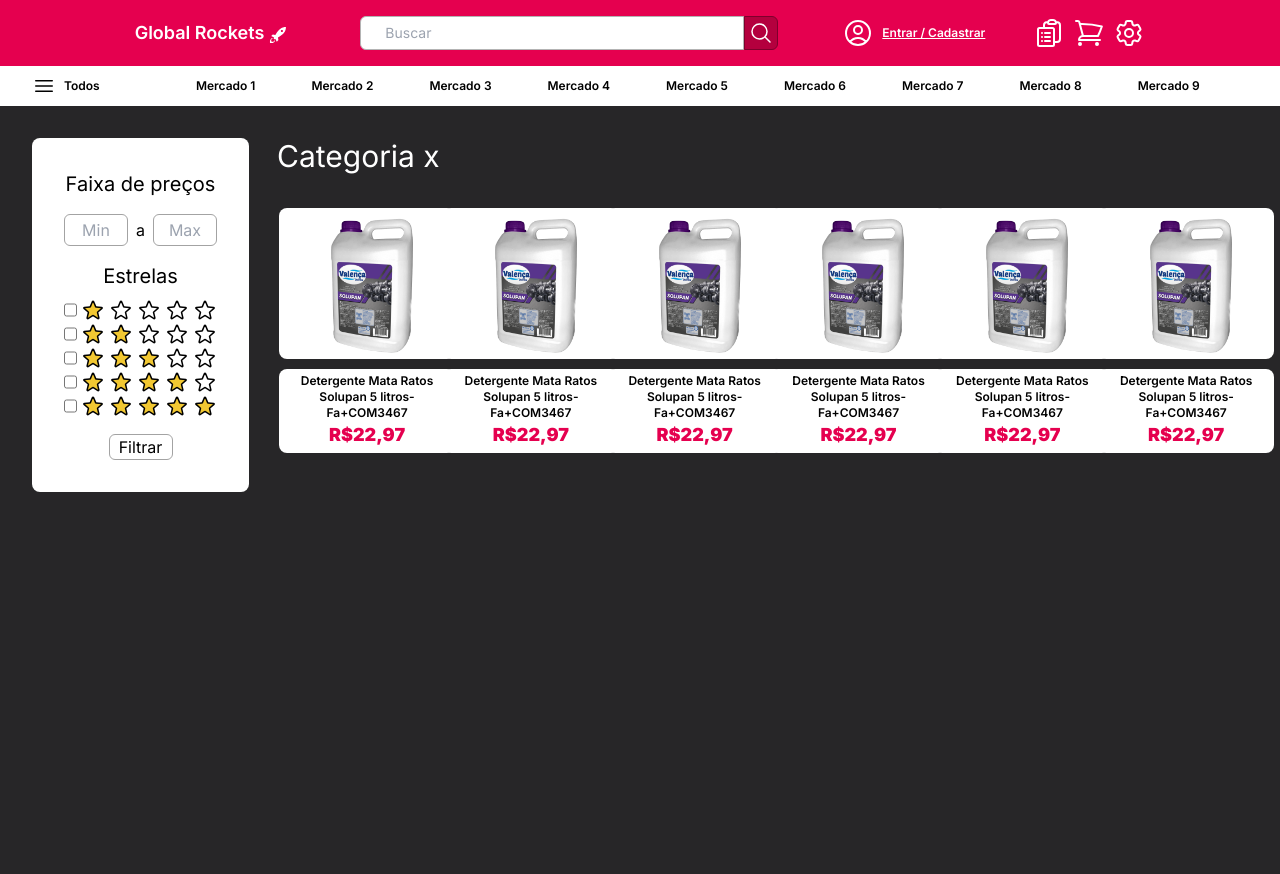
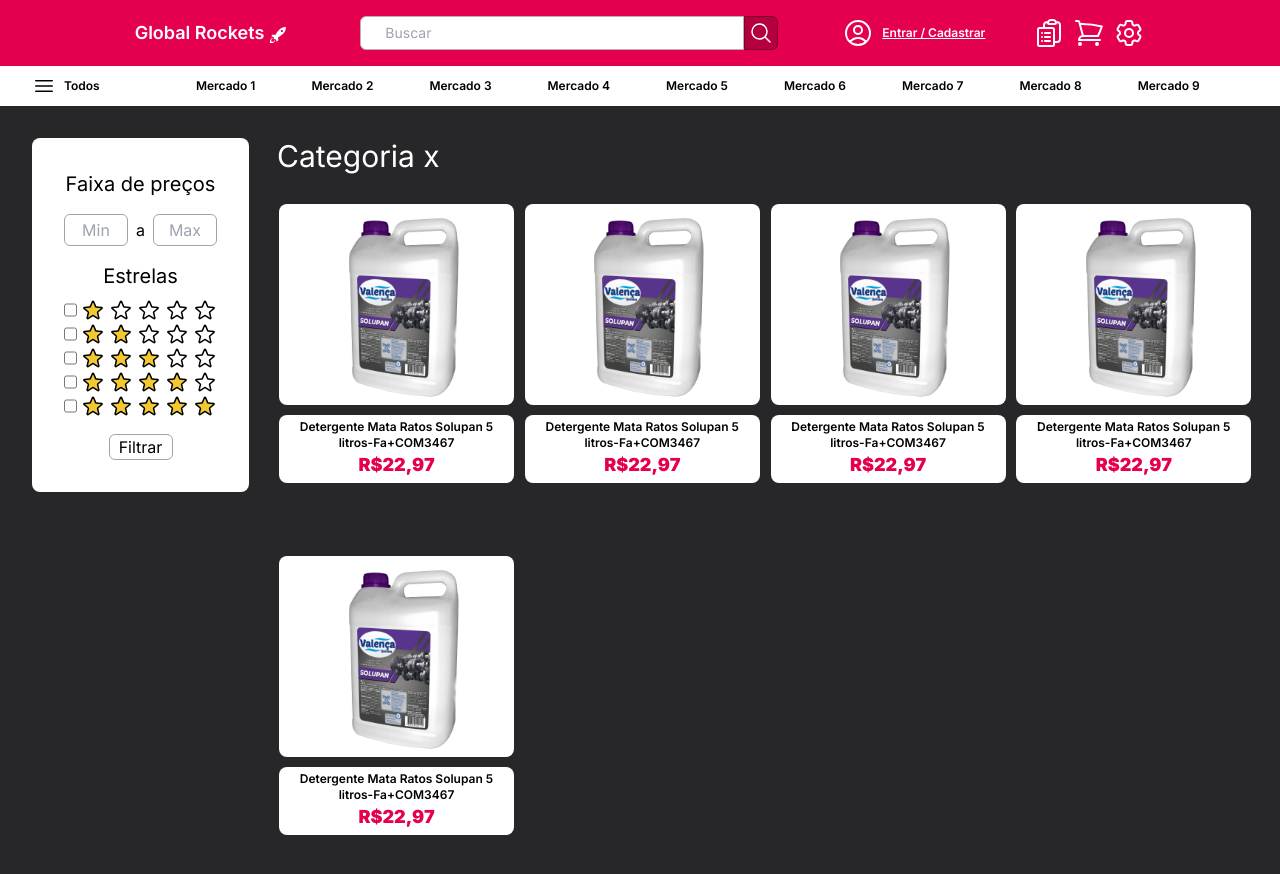
Before and after one commit to wildevn/Global_Rockets, a Next.js app: page /categoria in a window 1280 px wide. Shown: the top 874 px of the page. Before the commit the page ends 800 px from the top, so only its background shows below. Built offline with nearby package versions, Linux system fonts and the light colour scheme.

Commit message:
add categoria page

```diff
--- /dev/null
+++ b/src/app/carrinho/layout.tsx
@@ -0,0 +1,23 @@
+import HeaderComponent from "@/components/HeaderComponent"
+
+export const metadata = {
+  title: 'Next.js',
+  description: 'Generated by Next.js',
+}
+
+export default function RootLayout({
+  children,
+}: {
+  children: React.ReactNode
+}) {
+  return (
+    <html lang="en">
+      <body>
+        <header>
+					<HeaderComponent/>
+				</header>
+        {children}
+      </body>
+    </html>
+  )
+}
--- /dev/null
+++ b/src/app/carrinho/page.tsx
@@ -0,0 +1,10 @@
+import CarrinhoComponent from '@/components/carrinho/CarrinhoComponent'
+import React from 'react'
+
+export default async function page() {
+    return (
+        <main>
+            <CarrinhoComponent/>
+        </main>
+    )
+}
--- a/src/app/categoria/page.tsx
+++ b/src/app/categoria/page.tsx
@@ -4,20 +4,20 @@
 
 export default async function page() { // props that will get to create the products
     const categoria = {name : "Categoria x"}
-    const props = { estrelas: "0" }
+    const prop = { estrelas: "0" }
+
     return (
         <main>
             <div className='flex gap-4 w-full h-full px-8 pt-8 bg-defaultBackground'>
-                <AsideComponent estrelas={props.estrelas}/>
-                <div className='w-full flex flex-col gap-5'>
-                    <h1 className='text-white text-3xl pl-3'>{categoria.name}</h1>
-                    <div className='grid grid-cols-6 align-center'>
-                        <ProductItem />
-                        <ProductItem />
-                        <ProductItem />
-                        <ProductItem />
-                        <ProductItem />
-                        <ProductItem />
+                <AsideComponent estrelas={prop.estrelas}/>
+                <div className='w-full flex flex-col'>
+                    <h1 className='text-white text-3xl pl-3 pb-4'>{categoria.name}</h1>
+                    <div className='grid xl:grid-cols-4 min-[1050px]:grid-cols-3 min-[800px]:grid-cols-2 align-center'>
+                        <ProductItem area='component'/>
+                        <ProductItem area='component'/>
+                        <ProductItem area='component'/>
+                        <ProductItem area='component'/>
+                        <ProductItem area='component'/>
                     </div>
                 </div>
             </div>
--- a/src/components/AsideComponent.tsx
+++ b/src/components/AsideComponent.tsx
@@ -1,12 +1,18 @@
-
+'use client'
+import React, { useState } from 'react'
 import { starIcon } from "./icons"
 
 interface AsideProps{
     estrelas: string
 }
 
-export default function AsideComponent(props: AsideProps ) {
-    //console.log(props?.numStar === "1" ? true : false)
+export default function AsideComponent(props: AsideProps) {
+    const [state, setState] = useState(props.estrelas)
+
+    function onHandleClick(id: string) {
+        state === id ? setState("0") : setState(id)
+    }
+
     return (
         <aside className='rounded-lg bg-white p-8 h-fit'>
             <div className="flex flex-col gap-4 items-center">
@@ -16,13 +22,13 @@
                     a
                     <input type="text" inputMode="numeric" className="border border-neutral-400 w-16 rounded-md h-8 text-center" placeholder="Max" />
                 </span>
-                <div className="flex flex-col">
+                <div id={state} className="flex flex-col div-estrelas">
                     <span className="text-xl text-center mb-2">Estrelas</span>
-                    <span className="flex gap-1"> <input type="checkbox" className="star" checked={props?.estrelas === "1" ? true : false}></input>{starIcon('h-6 w-6', '#F2C832')} {starIcon('h-6 w-6')} {starIcon('h-6 w-6')} {starIcon('h-6 w-6')} {starIcon('h-6 w-6')}</span>
-                    <span className="flex gap-1"> <input type="checkbox" checked={props?.estrelas === "2" ? true : false}></input>{starIcon('h-6 w-6', '#F2C832')} {starIcon('h-6 w-6', '#F2C832')} {starIcon('h-6 w-6')} {starIcon('h-6 w-6')} {starIcon('h-6 w-6')}</span>
-                    <span className="flex gap-1"> <input type="checkbox" checked={props?.estrelas === "3" ? true : false}></input>{starIcon('h-6 w-6', '#F2C832')} {starIcon('h-6 w-6', '#F2C832')} {starIcon('h-6 w-6', '#F2C832')} {starIcon('h-6 w-6')} {starIcon('h-6 w-6')}</span>
-                    <span className="flex gap-1"> <input type="checkbox" checked={props?.estrelas === "4" ? true : false}></input>{starIcon('h-6 w-6', '#F2C832')} {starIcon('h-6 w-6', '#F2C832')} {starIcon('h-6 w-6', '#F2C832')} {starIcon('h-6 w-6', '#F2C832')} {starIcon('h-6 w-6')}</span>
-                    <span className="flex gap-1"> <input type="checkbox" className="star2" value={'on'}></input>{starIcon('h-6 w-6', '#F2C832')} {starIcon('h-6 w-6', '#F2C832')} {starIcon('h-6 w-6', '#F2C832')} {starIcon('h-6 w-6', '#F2C832')} {starIcon('h-6 w-6', '#F2C832')}</span>
+                    <span className="flex gap-1"> <input type="checkbox" checked={state === "1" ? true : false} onClick={() => onHandleClick("1")}></input>{starIcon('h-6 w-6', '#F2C832')} {starIcon('h-6 w-6')} {starIcon('h-6 w-6')} {starIcon('h-6 w-6')} {starIcon('h-6 w-6')}</span>
+                    <span className="flex gap-1"> <input type="checkbox" checked={state === "2" ? true : false} onClick={() => onHandleClick("2")}></input>{starIcon('h-6 w-6', '#F2C832')} {starIcon('h-6 w-6', '#F2C832')} {starIcon('h-6 w-6')} {starIcon('h-6 w-6')} {starIcon('h-6 w-6')}</span>
+                    <span className="flex gap-1"> <input type="checkbox" checked={state === "3" ? true : false} onClick={() => onHandleClick("3")}></input>{starIcon('h-6 w-6', '#F2C832')} {starIcon('h-6 w-6', '#F2C832')} {starIcon('h-6 w-6', '#F2C832')} {starIcon('h-6 w-6')} {starIcon('h-6 w-6')}</span>
+                    <span className="flex gap-1"> <input type="checkbox" checked={state === "4" ? true : false} onClick={() => onHandleClick("4")}></input>{starIcon('h-6 w-6', '#F2C832')} {starIcon('h-6 w-6', '#F2C832')} {starIcon('h-6 w-6', '#F2C832')} {starIcon('h-6 w-6', '#F2C832')} {starIcon('h-6 w-6')}</span>
+                    <span className="flex gap-1"> <input type="checkbox" checked={state === "5" ? true : false} onClick={() => onHandleClick("5")}></input>{starIcon('h-6 w-6', '#F2C832')} {starIcon('h-6 w-6', '#F2C832')} {starIcon('h-6 w-6', '#F2C832')} {starIcon('h-6 w-6', '#F2C832')} {starIcon('h-6 w-6', '#F2C832')}</span>
                 </div>
 
                 <button className="border border-neutral-400 w-16 rounded-md"> Filtrar </button>
--- a/src/components/HeaderComponent.tsx
+++ b/src/components/HeaderComponent.tsx
@@ -24,11 +24,13 @@
     return (
         <div className='w-full bg-[#e5004f]'>
             <div className='flex py-4 px-12 items-center justify-center space-x-16'>
-                <div className='text-white text-lg font-semibold flex flex-wrap mr-2'>
-                    {showText &&<span>Global Rockets</span>}
-                    {showBigIcon &&<span>{rocketIcon('h-8 w-8')}</span>}
-                    {showSmallIcon &&<span className='pt-1'>{rocketIcon()}</span>}
-                </div>
+                <Link href={'/'}>
+                    <div className='text-white text-lg font-semibold flex flex-wrap mr-2'>
+                        {showText &&<span>Global Rockets</span>}
+                        {showBigIcon &&<span>{rocketIcon('h-8 w-8')}</span>}
+                        {showSmallIcon &&<span className='pt-1'>{rocketIcon()}</span>}
+                    </div>
+                </Link>
                 <div className='flex'>
                     <input type="text" placeholder="Buscar" className='focus:outline-none min-[1200px]:w-96 bg-white text-sm px-6 py-1 rounded-l-md border border-[#B3B3B3]'/>
                     <div className='border border-[#7E002C] p-1 rounded-r-md bg-[#B4003E]'>
--- /dev/null
+++ b/src/components/carrinho/CarrinhoComponent.tsx
@@ -0,0 +1,14 @@
+
+export default function CarrinhoComponent() {
+    return(
+        <div className="flex box-border">
+            <div className="h-72 w-[80%] bg-white rounded-xl">
+                adfadfa
+            </div>
+            <span> adfa</span>
+            <div className="h-72 w-[20%] bg-white rounded-xl">
+                gdagdfiagi
+            </div>
+        </div>
+    )
+}
--- a/src/components/produto/ProductItem.tsx
+++ b/src/components/produto/ProductItem.tsx
@@ -2,16 +2,22 @@
 import Image from 'next/image'
 import React from 'react'
 
-export default function ProductItem() {
+interface ProductProps {
+    //path: string, // adicionar o link com o respective path.
+    //product: string,
+    area: string,
+}
+
+export default function ProductItem(props: ProductProps) {
     return (
-        <div className="min-w-44 h-52 m-3.5">
-            <div className="w-full h-productDiv flex items-center justify-center mb-2.5 bg-white rounded-lg">
+        <div className={props.area === 'default' ? `w-44 min-w-44 h-52 m-3.5` : `w-[235px] h-[324px] m-3.5`}>
+            <div className={props.area === 'default' ? "w-full h-productDivDefault flex items-center justify-center mb-2.5 bg-white rounded-lg" : "w-full h-productDiv flex items-center justify-center mb-2.5 bg-white rounded-lg"}>
                 <Image
-                    className='flex '
+                    className='flex'
                     src={'/galaoDeDetergenteAutomotivo.png'}
                     alt={'Solupan'}
-                    width={150}
-                    height={150}
+                    width={props.area === 'default' ? 150 : 200}
+                    height={props.area === 'default' ? 150 : 200}
                 />
             </div>
             <div className="w-full text-center font-semibold px-2 py-1 flex-col bg-white rounded-lg">
--- a/src/components/produto/ProductsList.tsx
+++ b/src/components/produto/ProductsList.tsx
@@ -9,14 +9,13 @@
             <div className='w-[5%]'>
                 {chevronLeftIcon()}
             </div>
-            <div className="w-[90%] flex flex-nowrap overflow-x-hidden h-full no-scrollbar">
-                <ProductItem/>
-                <ProductItem/>
-                <ProductItem/>
-                <ProductItem/>
-                <ProductItem/>
-                <ProductItem/>
-                <ProductItem/>
+            <div className="w-[90%] flex flex-nowrap flex-grow-0 flex-shrink-0 overflow-x-hidden h-full no-scrollbar">
+                <ProductItem area='default'/>
+                <ProductItem area='default'/>
+                <ProductItem area='default'/>
+                <ProductItem area='default'/>
+                <ProductItem area='default'/>
+                <ProductItem area='default'/>
             </div>
             <div className='w-[5%]'>
                 {chevronRightIcon()}
--- a/tailwind.config.ts
+++ b/tailwind.config.ts
@@ -17,7 +17,8 @@
         "defaultDarkerRed": "#b4004f",
       },
       height: {
-        "productDiv": "151px",
+        "productDivDefault": "151px",
+        "productDiv": "201px",
         "productLabel": "47px",
       },
       width: {
```
